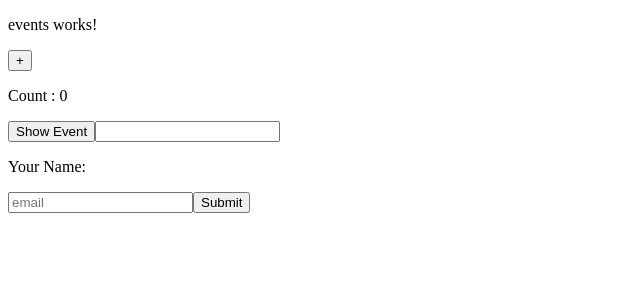
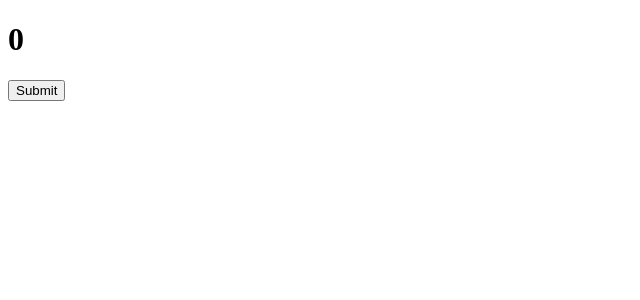
Before and after one commit to Rishab-RajHR/Angular-App, an Angular app: page / in a window 1280 px wide. Shown: the top 300 px of the page, without its empty margins (0-640 px from the left). Built offline with nearby package versions, Linux system fonts and the light colour scheme.

Commit message:
Call Function

```diff
--- a/src/app/app.html
+++ b/src/app/app.html
@@ -1 +1,3 @@
-<app-events></app-events>
+<h1>{{count}}</h1>
+
+<button (click)="handleClick()">Submit</button>
--- a/src/app/app.ts
+++ b/src/app/app.ts
@@ -1,12 +1,22 @@
 import { Component, signal } from '@angular/core';
-import { Events } from './events/events';
 
 @Component({
-  imports: [Events],
+  imports: [],
   selector: 'app-root',
   styleUrl: './app.css',
   templateUrl: './app.html',
 })
 export class App {
+    //  name = 'Alex';
+    count = 0;
 
+    handleClick(){
+      let abc = "baad";
+      console.log("Button clicked", abc);
+      this.helloWorld();
+    }
+
+    helloWorld(){
+      console.log("Hello World");
+    }
 }
--- a/src/app/events/events.html
+++ /dev/null
@@ -1,17 +0,0 @@
-<p>events works!</p>
-
-
-<button (click)="increment()">+</button>
-<p>Count : {{count()}}</p>
-
-<button (click)="showEvent($event)">Show Event</button>
-
-
-<input (input)="updateUser($event.target.value)">
-<p>Your Name: {{username}}</p>
-
-
-<form (submit)="handleSubmit($event)">
-    <input placeholder="email">
-    <button>Submit</button>
-</form>
--- a/src/app/events/events.ts
+++ /dev/null
@@ -1,30 +0,0 @@
-import { Component, signal } from '@angular/core';
-
-@Component({
-  imports: [],
-  selector: 'app-events',
-  styleUrl: './events.css',
-  templateUrl: './events.html',
-})
-export class Events {
-     count  = signal(0);
-
-     increment(){
-        this.count.update((c) => c + 1);
-     }
-
-     showEvent(e: any) {
-        console.log(e);
-     }
-
-     username = '';
-     updateUser(value: string) {
-        this.username = value;
-     }
-
-
-     handleSubmit(e: any){
-        e.preventDefault();
-        console.log("Form Submitted");
-     }
-}
```
Also changed, not shown: src/app/events/events.css (deleted), 1 other file (tests, documents, lock files or other folders).
